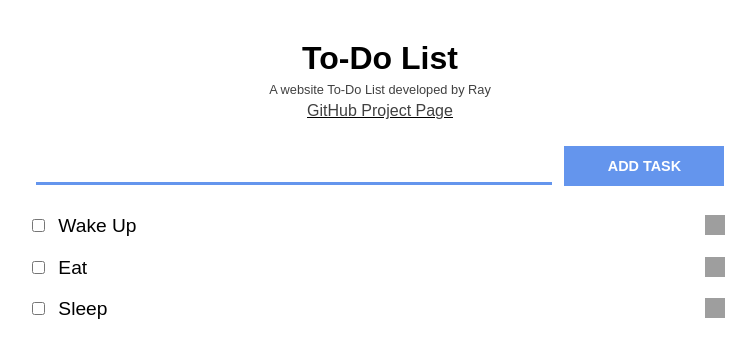
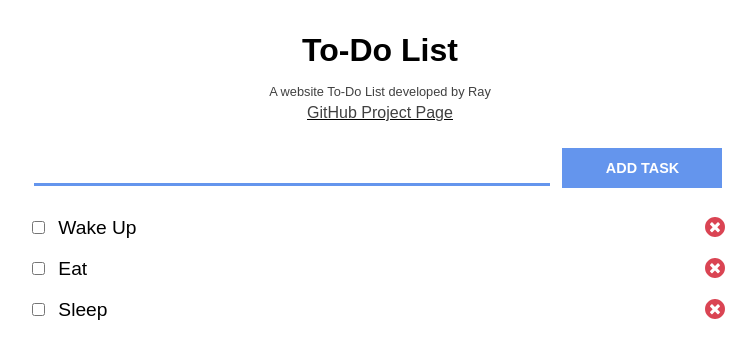
Before and after one commit to Lei-Tin/ToDoList, a plain HTML site: page index.html in a window 1280 px wide. Shown: the whole page, without its empty margins (260-1016 px from the left). Drawn offline with Linux system fonts and the light colour scheme; grey boxes are pictures that could not be loaded.

Commit message:
[+] Fixed some small bugs and added an icon

```diff
--- a/index.html
+++ b/index.html
@@ -4,6 +4,7 @@
     <meta charset="UTF-8">
     <title>To-Do List</title>
     <link rel="stylesheet" href="style.css">
+    <link rel="icon" type="image/x-icon" href="assets/favicon.ico">
 </head>
 <body>
     <h1 id="title">To-Do List</h1>
--- a/style.css
+++ b/style.css
@@ -4,13 +4,13 @@ html, body {
 }
 
 #title {
-    margin-top: 5vh;
+    margin-top: 1em;
     text-align: center;
     font-weight: 600;
 }
 
 #subtitle {
-    margin-top: -2vh;
+    margin-top: -0.5em;
     text-align: center;
     font-weight: normal;
     font-size: 0.8em;
@@ -18,7 +18,7 @@ html, body {
 }
 
 #github-page {
-    margin-top: -1vh;
+    margin-top: -0.5em;
     text-align: center;
     font-weight: normal;
     font-size: 1em;
@@ -46,7 +46,6 @@ a:hover {
     width: 40vw;
     height: 4vh;
     margin-right: 1vw;
-    margin-left: 0.3vw;
     font-size: 0.9rem;
     border-top: none;
     border-left: none;
@@ -81,7 +80,6 @@ a:hover {
     width: 55vw;
     padding: 0;
     margin: auto;
-    /*border: 3px solid green;*/
 }
 
 #task-list li {
@@ -97,13 +95,14 @@ a:hover {
     position: absolute;
     right: 1%;
     padding: 0.75em;
-    background-image: url('https://upload.wikimedia.org/wikipedia/commons/8/8f/Flat_cross_icon.svg');
+    background-image: url('assets/cross.svg');
     background-size: cover;
+    background-color: #ffffff;
     border: none;
-    animation: all 0.5s ease-in-out;
+    transition: transform 0.2s ease-in-out;
 }
 
 .delete-btn:hover {
     cursor: pointer;
-    transform: scale(1.5);
+    transform: scale(1.2);
 }
```
Also changed, not shown: assets/cross.svg (added), assets/favicon.ico (added).
